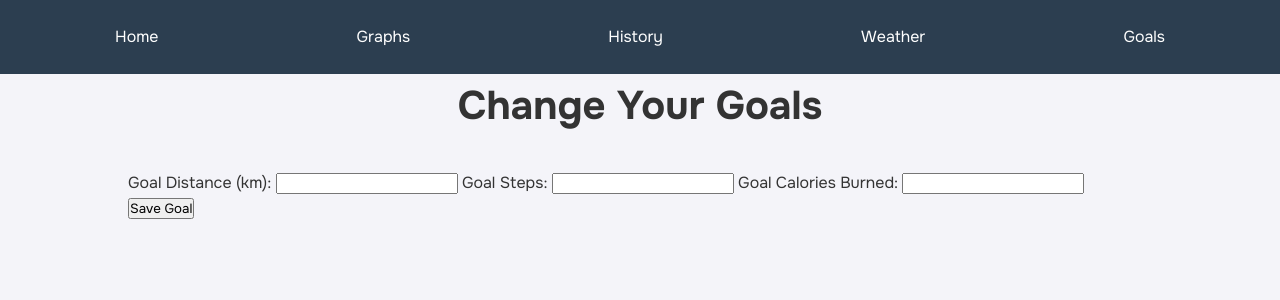
After one commit to thatnoobgamer/hackabyte-submission, a Flask app: page /goals in a window 1280 px wide. The commit adds this page. Shown: the top 300 px of the page. Run offline with Flask 3, Linux system fonts and the light colour scheme.

Commit message:
added the ability to change goals and added to header

```diff
--- a/main.py
+++ b/main.py
@@ -1,8 +1,4 @@
-from flask import Flask, render_template, request, redirect, url_for, jsonify
-import datetime
-import matplotlib.pyplot as plt
-import io
-import base64
+from flask import Flask, render_template, request, jsonify
 import requests
 
 app = Flask(__name__)
@@ -11,6 +7,10 @@ app = Flask(__name__)
 @app.route('/', methods=['GET', 'POST'])
 def home():
     return render_template('index.html')
+
+@app.route('/goals')
+def goals():
+    return render_template('goals.html')
 
 # API to Get Data (for Debugging or Future Use)
 @app.route('/data')
--- a/static/css/styles.css
+++ b/static/css/styles.css
@@ -211,3 +211,14 @@ h1 {
       max-width: 350px;
   }
 }
+
+canvas {
+  max-width: 400px; /* Adjust width */
+  max-height: 500px; /* Adjust height */
+  margin: auto;
+}
+
+#graphs {
+  display: flex;
+  float: left;
+}
--- /dev/null
+++ b/templates/goals.html
@@ -0,0 +1,53 @@
+<!DOCTYPE html>
+<html lang="en">
+<head>
+    <meta charset="UTF-8">
+    <meta name="viewport" content="width=device-width, initial-scale=1.0">
+    <title>Change Goals</title>
+    <link rel="stylesheet" href="{{url_for('static', filename='css/styles.css')}}">
+    <link rel="preconnect" href="https://fonts.googleapis.com">
+    <link rel="preconnect" href="https://fonts.gstatic.com" crossorigin>
+    <link href="https://fonts.googleapis.com/css2?family=Onest:wght@100..900&display=swap" rel="stylesheet">
+    <script src="https://cdn.jsdelivr.net/npm/chart.js"></script>
+</head>
+<body>
+    <nav>
+        <a href="/">Home</a>
+        <a href="/graphs">Graphs</a>
+        <a href="/history">History</a>
+        <a href="/weather">Weather</a>
+        <a href="/goals">Goals</a>
+    </nav>
+    <h1>Change Your Goals</h1>
+
+    <div class="container">
+        <form id="goalForm">
+
+            <label for="goalDistance">Goal Distance (km):</label>
+            <input type="number" id="goalDistance" required>
+
+            <label for="goalSteps">Goal Steps:</label>
+            <input type="number" id="goalSteps">
+
+            <label for="goalCalories">Goal Calories Burned:</label>
+            <input type="number" id="goalCalories">
+
+            <button type="button" id="saveGoalButton" onclick="saveGoal()">Save Goal</button>
+        </form>
+    </div>
+
+    <script>
+        const goalDistance = document.getElementById('goalDistance');
+        const goalSteps = document.getElementById('goalSteps');
+        const goalCalories = document.getElementById('goalCalories');
+        function saveGoal() {
+            goalDistanceval = parseFloat(goalDistance.value),
+            goalStepsval = parseInt(goalSteps.value),
+            goalCaloriesval = parseFloat(goalCalories.value)
+            localStorage.setItem('stepsGoal', goalStepsval)
+            localStorage.setItem('distanceGoal', goalDistanceval)
+            localStorage.setItem('caloriesGoal', goalCaloriesval)
+            alert('Goals saved successfully!');
+        }
+    </script>
+</body>
--- a/templates/history.html
+++ b/templates/history.html
@@ -110,6 +110,7 @@
         <a href="/graphs">Graphs</a>
         <a href="/progress">History</a>
         <a href="/weather">Weather</a>
+        <a href="/goals">Goals</a>
     </nav>
     <h1>History</h1>
     <p style="text-align: center;" id="7daystep">Loading: </p>
--- a/templates/weather.html
+++ b/templates/weather.html
@@ -15,6 +15,7 @@
         <a href="/graphs">Graphs</a>
         <a href="/history">History</a>
         <a href="/weather">Weather</a>
+        <a href="/goals">Goals</a>
     </nav>
     <script>
         function getWeather() {
```
Also changed, not shown: templates/graphs.html (+27 -48 lines), templates/index.html (+25 -6 lines).
